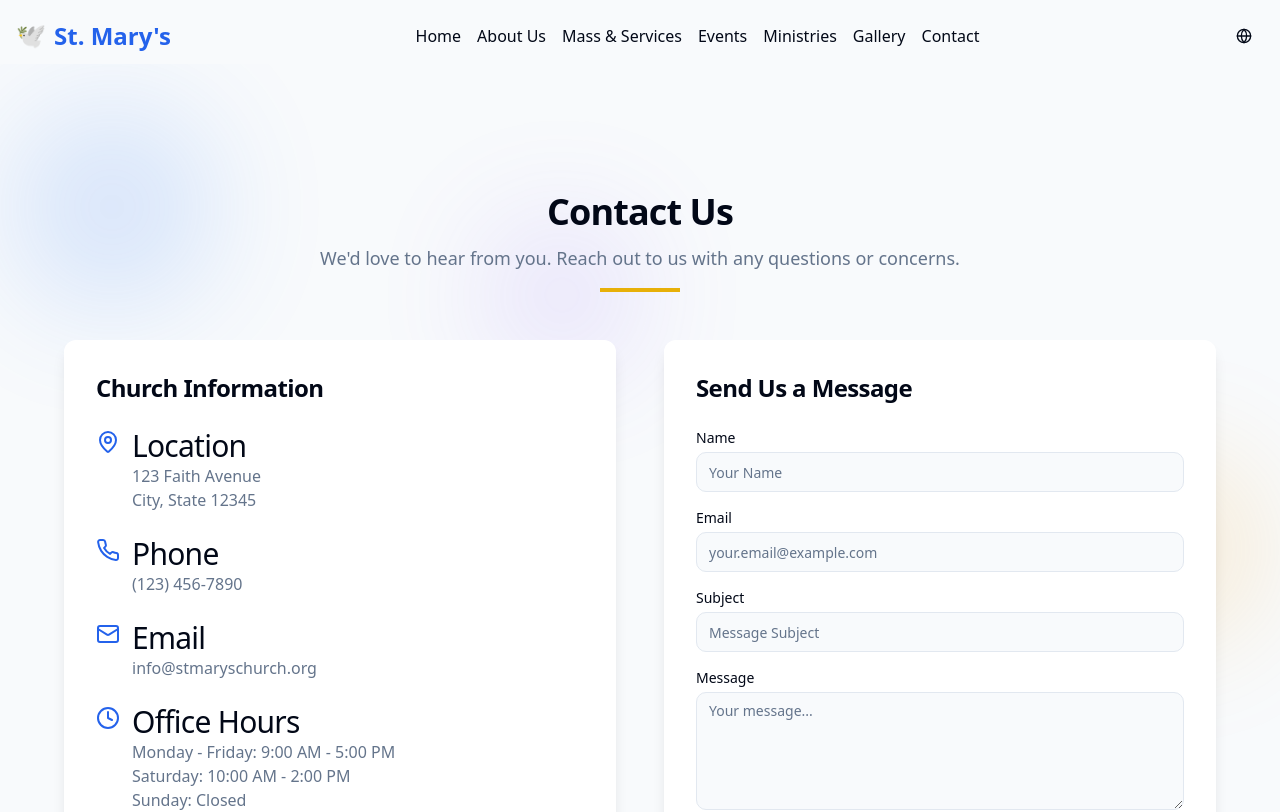
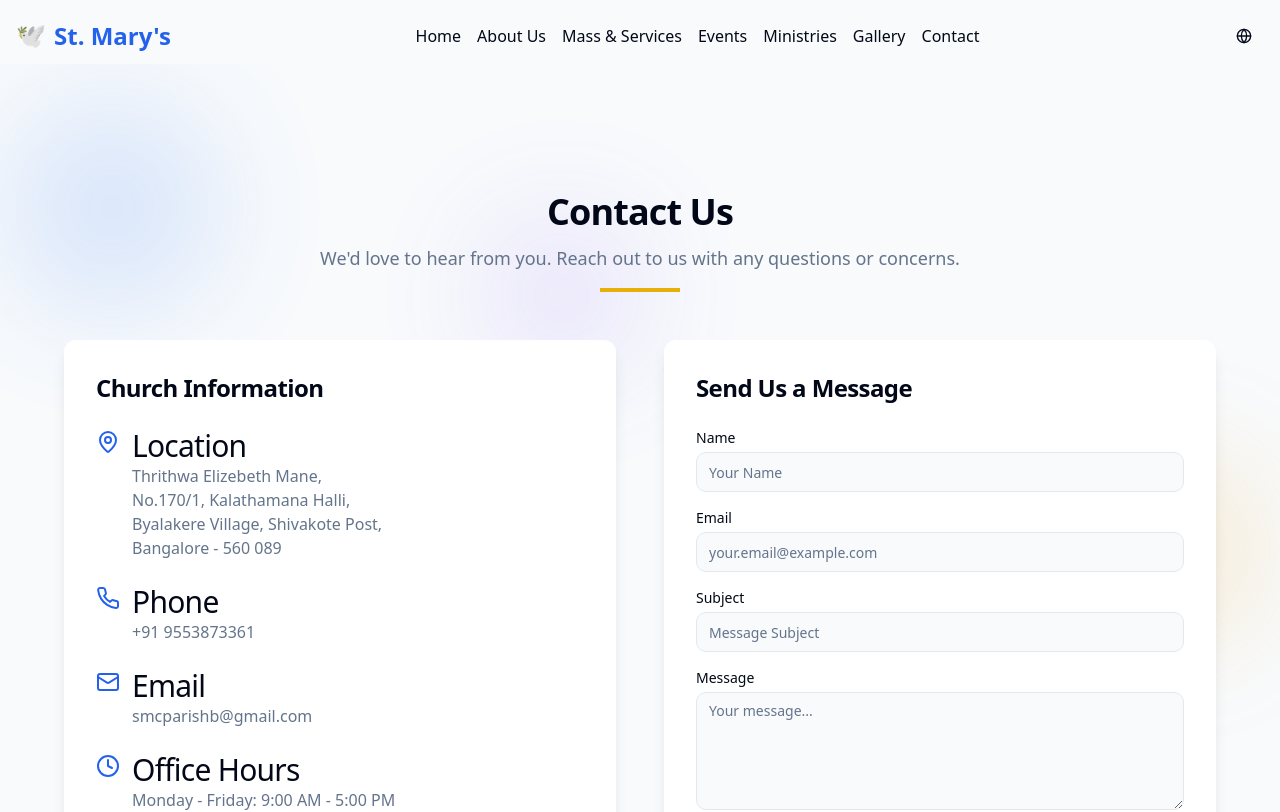
Before and after one commit to camsvn/StMarysByalakere, a React (Vite) app: page /contact in a window 1280 px wide. Shown: the top 812 px of the page. Built offline with nearby package versions, Linux system fonts and the light colour scheme.

Commit message:
fix: update contact info

```diff
--- a/src/pages/Contact.tsx
+++ b/src/pages/Contact.tsx
@@ -64,8 +64,10 @@ const Contact = () => {
                   <div>
                     <h3 className="font-medium">Location</h3>
                     <address className="not-italic text-muted-foreground">
-                      123 Faith Avenue<br />
-                      City, State 12345
+                    Thrithwa Elizebeth Mane, <br />
+                    No.170/1, Kalathamana Halli, <br />
+                    Byalakere Village, Shivakote Post, <br />
+                    Bangalore - 560 089
                     </address>
                   </div>
                 </div>
@@ -75,7 +77,7 @@ const Contact = () => {
                   <div>
                     <h3 className="font-medium">Phone</h3>
                     <p className="text-muted-foreground">
-                      <a href="tel:+11234567890" className="hover:underline">(123) 456-7890</a>
+                      <a href="tel:+919553873361" className="hover:underline">+91 9553873361</a>
                     </p>
                   </div>
                 </div>
@@ -85,7 +87,7 @@ const Contact = () => {
                   <div>
                     <h3 className="font-medium">Email</h3>
                     <p className="text-muted-foreground">
-                      <a href="mailto:info@stmaryschurch.org" className="hover:underline">info@stmaryschurch.org</a>
+                      <a href="mailto:smcparishb@gmail.com" className="hover:underline">smcparishb@gmail.com</a>
                     </p>
                   </div>
                 </div>
```
